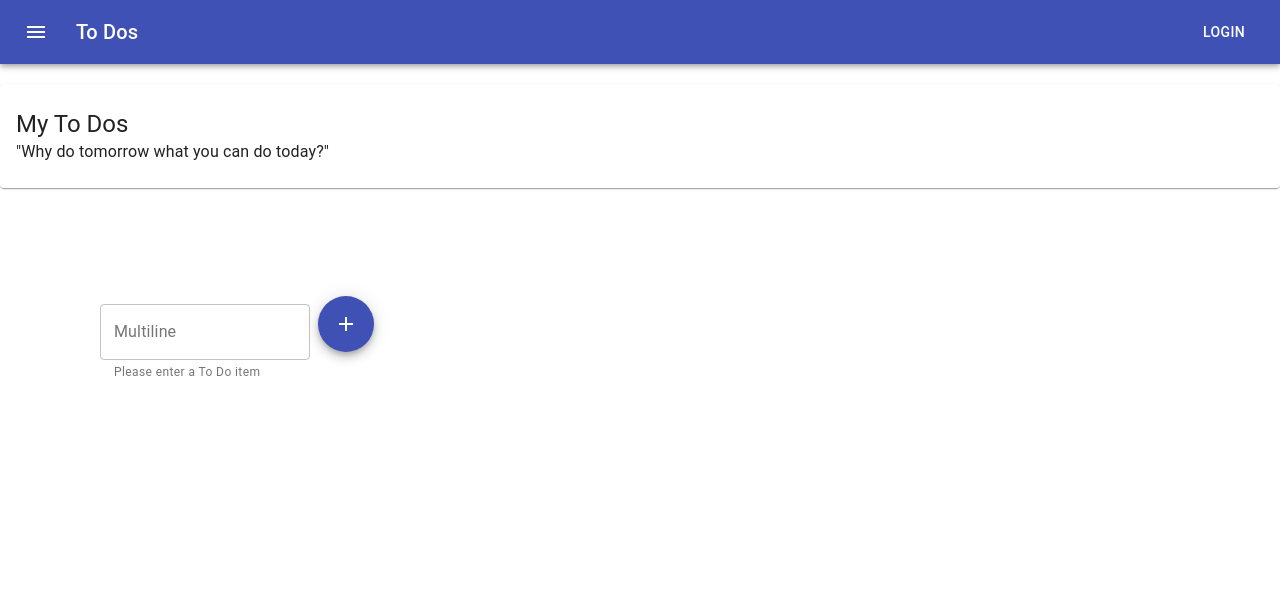
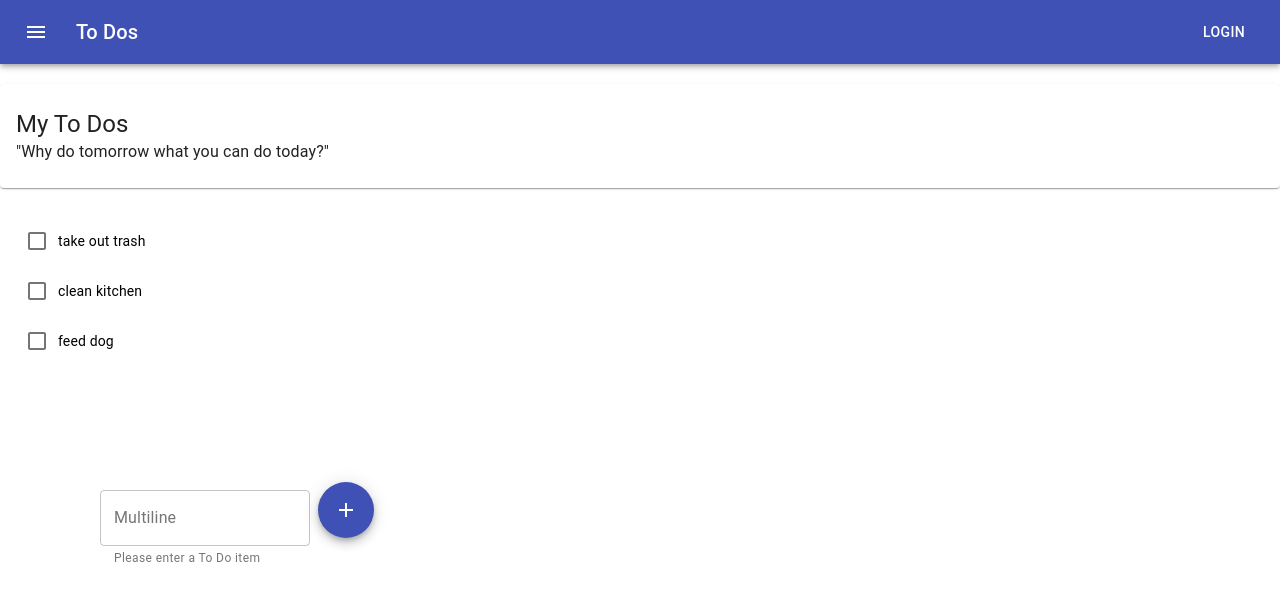
Before and after one commit to kayjlou/ReactToDo, a React (Create React App) app in the folder todo/: page / in a window 1280 px wide. Shown: the top 600 px of the page. Built offline with nearby package versions, Linux system fonts and the light colour scheme.

Commit message:
To do list functioning

```diff
--- a/todo/src/App.js
+++ b/todo/src/App.js
@@ -5,6 +5,7 @@
 import Form from './components/Form/Form.js'
 import NavBar from './components/NavBar/NavBar'
 import Header from './components/Header/Header'
+import ToDoList from "./components/ToDoList";
 
 // import { AppBar, ToolBar, IconButton, Fab, } from '@material-ui/core'
 // import { MenuIcon, AddIcon, SearchIcon, MoreIcon } from '@material-ui/icons'
@@ -13,14 +14,19 @@
 
 class App extends Component {
 
+  state = {
+    todos: ["take out trash"]
+  }
   render() {
+    // let items = this.state.todos.map
 
     return (
       <>
         <NavBar />
+        <br />
+        <Header />
         <br/>
-        <Header/>
-
+        <ToDoList />
         <Form />
       </>
     )
```
